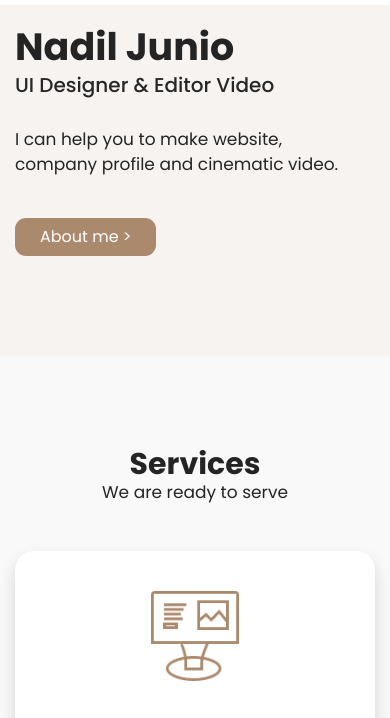
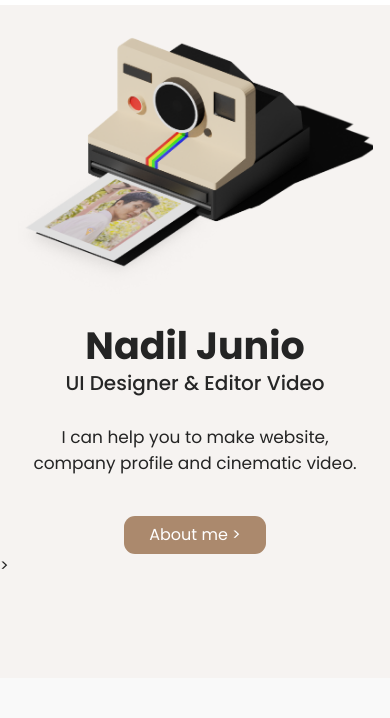
Before and after one commit to nadiljunio/nadiljunio.github.io, a plain HTML site: page index.html in a window 390 px wide. Shown: the part 60-778 px from the top of the page. Drawn offline with nearby package versions, Linux system fonts and the light colour scheme.

Commit message:
tambah gambar untuk mobile

```diff
--- a/frontend/styles/main.scss
+++ b/frontend/styles/main.scss
@@ -32,6 +32,26 @@ body {
     padding-bottom: 100px;
 
 }
+.header-rentangle {
+    // untuk mobile
+    .text-center {
+        h1 {
+            margin-top: 1px;
+            font-weight: bold;
+            font-size: 38px;
+
+        }
+    }
+
+    .gambar-mobile {
+        img {
+            padding-top: 10px;
+            max-width: 355px;
+
+        }
+    }
+}
+
 
 .header-rentangle {
 
@@ -44,7 +64,7 @@ body {
 
 header {
     h1 {
-        padding-top: 4rem;
+        margin-top: 50px;
         font-weight: bold;
         font-size: 38px;
 
--- a/index.html
+++ b/index.html
@@ -58,7 +58,22 @@
     <header class="header-rentangle">
       <div class="container">
         <div class="row align-items-center">
-          <div class="col-md-6" data-aos="fade-up" data-aos-duration="1300">
+          <!-- tampilan mobile -->
+          <div class="gambar-mobile col-md-6 d-md-none d-sm-block text-center" data-aos="fade-left" data-aos-duration="2000">
+            <img src= "frontend/images/polaroid 3.png" alt="">
+          </div>
+          <div class="col-md-6 d-md-none d-sm-block text-center" data-aos="fade-up" data-aos-duration="1300">
+            <h1 class="">Nadil Junio</h1>
+            <h2>UI Designer & Editor Video</h2>
+            <p>I can help you to make website,
+              <br>company profile and cinematic video.</p>
+
+            <a href="about.html" class="btn btn-about-me px-4">About me ></a>
+
+          </div>
+
+          <!-- destkop gambar -->
+          <div class="col-md-6 d-none d-sm-block" data-aos="fade-up" data-aos-duration="1300">
             <h1 class="">Nadil Junio</h1>
             <h2>UI Designer & Editor Video</h2>
             <p>I can help you to make website,
@@ -70,6 +85,7 @@
           <div class="col-md-6 d-none d-sm-block" data-aos="fade-left" data-aos-duration="2000">
             <img src= "frontend/images/polaroid 3.png" alt="">
           </div>
+          >
 
         </div>
       </div>
```
Also changed, not shown: frontend/images/polaroid 3@2x.png (added), frontend/styles/main.css, 1 other file.
